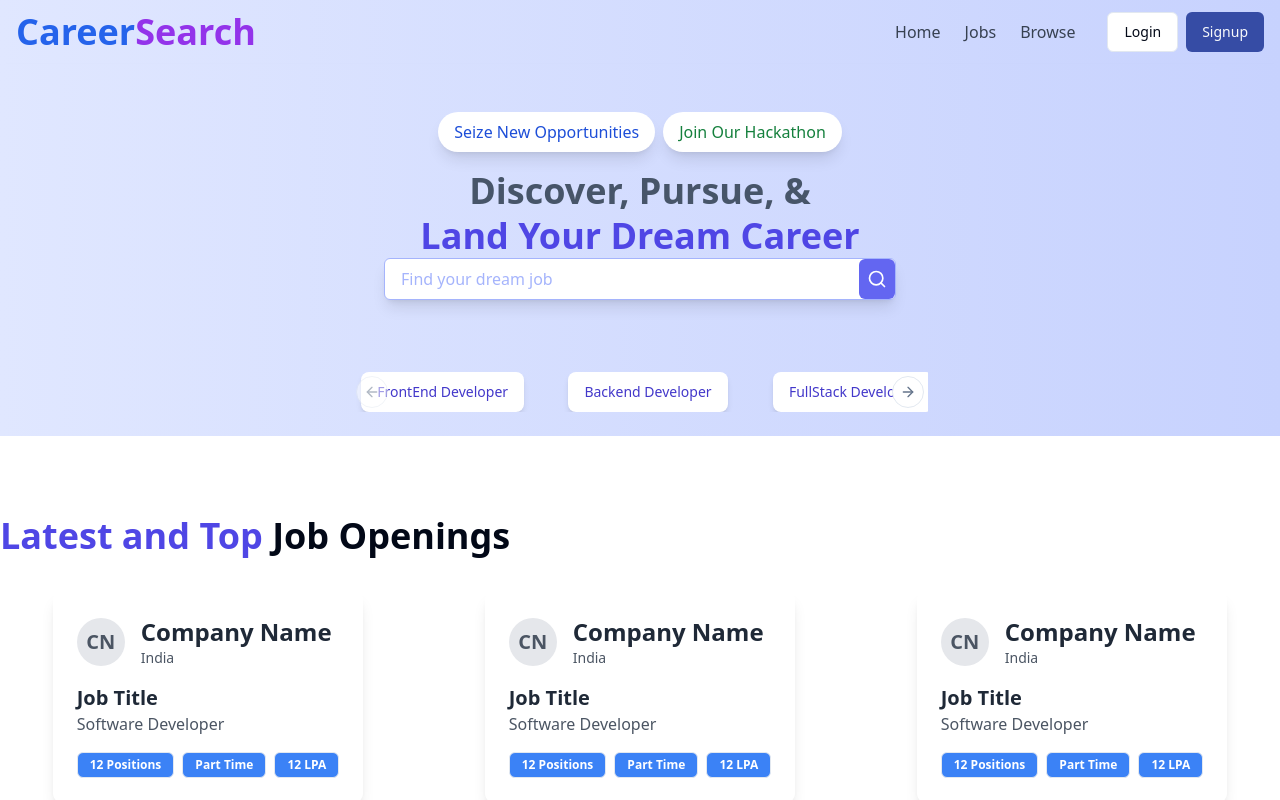
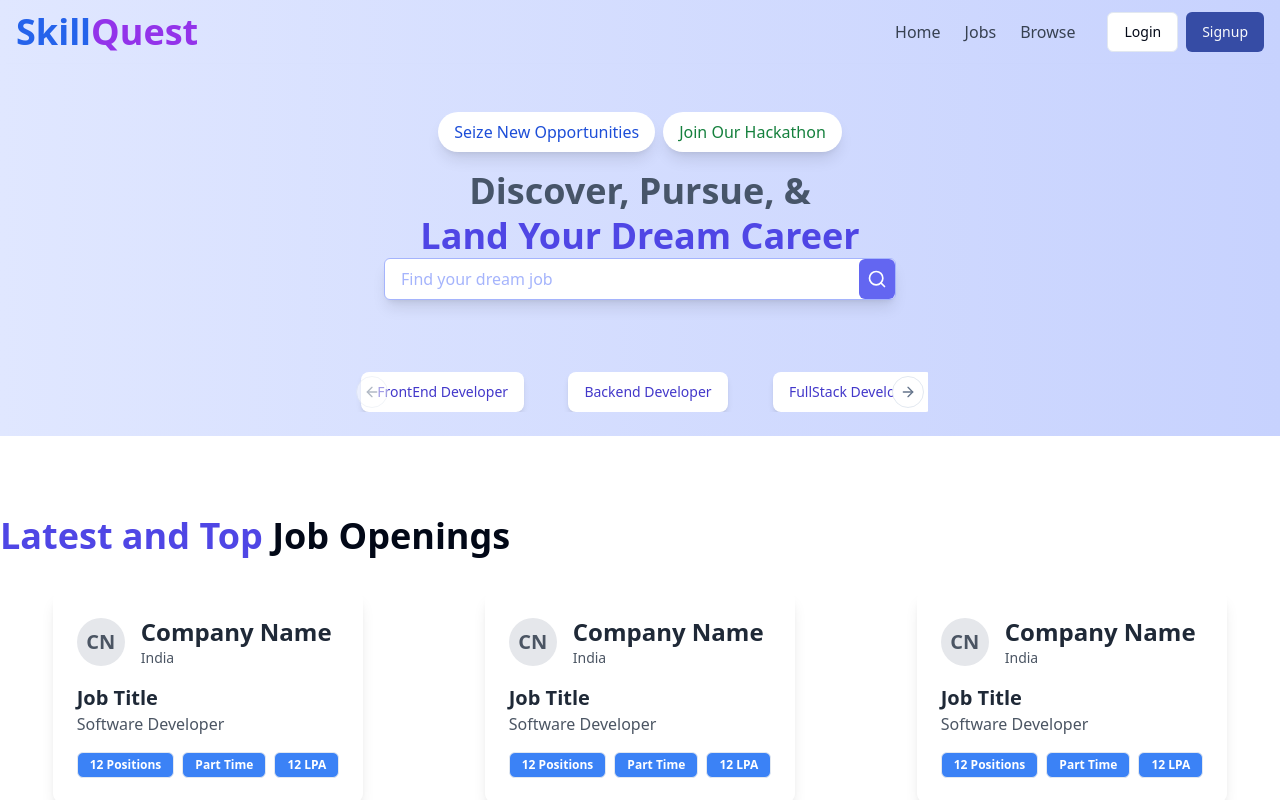
Before and after one commit to Biranjay-kumar/carrer-search, a React (Vite) app in the folder frontend/: page / in a window 1280 px wide. Shown: the top 800 px of the page. Built offline with nearby package versions, Linux system fonts and the light colour scheme.

Commit message:
change the name of website

```diff
--- a/frontend/src/components/shared/Navbar.jsx
+++ b/frontend/src/components/shared/Navbar.jsx
@@ -19,8 +19,8 @@ const Navbar = () => {
       <div className="flex items-center justify-between mx-auto max-w-7xl h-16 px-4">
         <div>
           <h1 className="text-4xl font-extrabold text-gray-800">
-            <span className="text-blue-600">Career</span>
-            <span className="text-purple-600">Search</span>
+            <span className="text-blue-600">Skill</span>
+            <span className="text-purple-600">Quest</span>
           </h1>
         </div>
         <div className="flex items-center gap-8">
```
